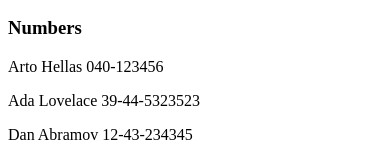
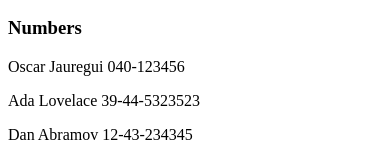
Before and after one commit to jaureguio/full-stack-open, a React (Create React App) app in the folder part2/phonebook/: page / in a window 390 px wide. Shown: the part 212-360 px from the top of the page. Built offline with nearby package versions, Linux system fonts and the light colour scheme; data requests are answered from the project's data file.

Commit message:
feat(part2/phonebook): solution 2.11, retrieve data from external db

```diff
--- /dev/null
+++ b/part2/phonebook/db.json
@@ -0,0 +1,24 @@
+{
+  "persons": [
+    {
+      "name": "Oscar Jauregui",
+      "number": "040-123456",
+      "id": 1
+    },
+    {
+      "name": "Ada Lovelace",
+      "number": "39-44-5323523",
+      "id": 2
+    },
+    {
+      "name": "Dan Abramov",
+      "number": "12-43-234345",
+      "id": 3
+    },
+    {
+      "name": "Mary Poppendieck",
+      "number": "39-23-6423122",
+      "id": 4
+    }
+  ]
+}
--- a/part2/phonebook/src/App.jsx
+++ b/part2/phonebook/src/App.jsx
@@ -1,14 +1,10 @@
-import React, { useState } from "react";
+import React, { useState, useEffect } from "react";
+import axios from 'axios';
 
 const App = () => {
-  const [persons, setPersons] = useState([
-    { name: "Arto Hellas", contact: "040-123456" },
-    { name: "Ada Lovelace", contact: "39-44-5323523" },
-    { name: "Dan Abramov", contact: "12-43-234345" },
-    { name: "Mary Poppendieck", contact: "39-23-6423122" },
-  ]);
+  const [persons, setPersons] = useState([]);
   const [newName, setNewName] = useState("");
-  const [contact, setContact] = useState("");
+  const [number, setNumber] = useState("");
   const [filter, setFilter] = useState("");
 
   const handleChange = (setState) => (event) => setState(event.target.value)
@@ -18,9 +14,9 @@ const App = () => {
 
     const isAdded = persons.some(({ name }) => name === newName)
 
-    if(!newName.trim()) {
-      return
-    } else if(isAdded) {
+    if(!newName.trim()) return
+
+    if(isAdded) {
       return alert(`${newName} is already added to phonebook`)
     }
 
@@ -28,20 +24,27 @@ const App = () => {
       ...persons,
       {
         name: newName,
-        contact
+        number
       },
     ]))
 
     setNewName('')
-    setContact('')
+    setNumber('')
   }
 
   let filteredPeople = persons
   if(filter.trim()) {
     filteredPeople = persons.filter(({ name }) =>
-      name.toLocaleLowerCase().includes(filter)
+      name.toLocaleLowerCase().includes(filter.toLocaleLowerCase())
     )
   }
+
+  useEffect(() => {
+    axios.get('http://localhost:3001/persons')
+      .then(({ data }) => {
+        setPersons(data)
+      })
+  }, [])
 
   return (
     <div>
@@ -54,10 +57,10 @@ const App = () => {
       <h3>Add a new</h3>
       <PersonForm
         name={newName}
-        contact={contact}
+        number={number}
         onSubmit={handleSubmit}
         onNameChange={handleChange(setNewName)}
-        onContactChange={handleChange(setContact)}
+        onNumberChange={handleChange(setNumber)}
       />
       <h3>Numbers</h3>
       <Persons data={filteredPeople} />
@@ -67,9 +70,9 @@ const App = () => {
 
 const PersonForm = ({
   name,
-  contact,
+  number,
   onNameChange,
-  onContactChange,
+  onNumberChange,
   onSubmit
 }) => (
   <>
@@ -80,7 +83,7 @@ const PersonForm = ({
       </div>
       <div>
         number:
-        <input value={contact} onChange={onContactChange} />
+        <input value={number} onChange={onNumberChange} />
       </div>
       <div>
         <button type="submit">add</button>
@@ -99,9 +102,9 @@ const Filter = ({ text, filter, onChange }) => (
 );
 
 const Persons = ({ data }) => (
-  data.map(({ name, contact }, idx) => (
+  data.map(({ name, number }, idx) => (
     <p key={name + idx}>
-      {name} {contact}
+      {name} {number}
     </p>
 )));
 
```
